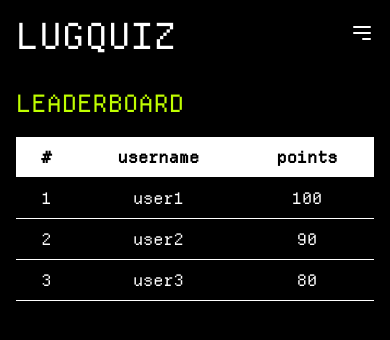
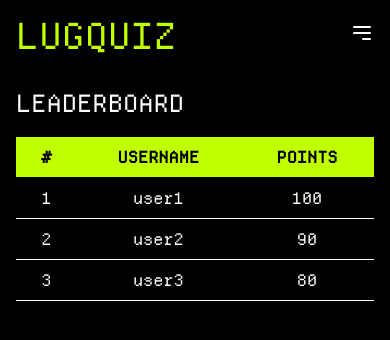
Before and after one commit to ppmpreetham/lug-quiz, a React (Vite) app: page /leaderboard in a window 390 px wide. Shown: the top 340 px of the page. Built offline with nearby package versions, Linux system fonts and the light colour scheme.

Commit message:
fix: minor ui bugs

```diff
--- a/src/components/Leaderboard.tsx
+++ b/src/components/Leaderboard.tsx
@@ -27,16 +27,16 @@ const Leaderboard = () => {
 
   return (
     <div className="text-white p-4 sm:px-8 lg:px-32">
-      <h1 className="text-2xl sm:text-3xl lg:text-4xl mb-4 text-better-green">
+      <h2 className="text-2xl sm:text-3xl lg:text-4xl mb-4 text-white md:text-better-green">
         LEADERBOARD
-      </h1>
+      </h2>
       <div className="overflow-x-auto">
         <table className="min-w-full bg-black">
           <thead>
-            <tr className="border-y text-black bg-white">
+            <tr className="border-y text-black bg-better-green">
               <th className="py-2 px-4 border-white">#</th>
-              <th className="py-2 px-4 border-white">username</th>
-              <th className="py-2 px-4 border-white">points</th>
+              <th className="py-2 px-4 border-white">USERNAME</th>
+              <th className="py-2 px-4 border-white">POINTS</th>
             </tr>
           </thead>
           <tbody>
--- a/src/components/Nav.tsx
+++ b/src/components/Nav.tsx
@@ -11,7 +11,7 @@ const Nav = () => {
   return (
     <nav className="bg-black p-4 w-full overflow-x-hidden">
       <div className="flex justify-between items-center max-w-screen-xl mx-auto">
-        <Link to="/" className="text-white text-4xl md:text-2xl">
+        <Link to="/" className="text-better-green text-4xl md:text-2xl">
           LUGQUIZ
         </Link>
         <div className="md:hidden">
--- a/src/components/Profile.tsx
+++ b/src/components/Profile.tsx
@@ -31,7 +31,9 @@ const Profile = () => {
   }, []);
   return (
     <div className="text-white px-3 lg:px-36 text-6xl flex flex-col gap-3">
-      <h2 className="opacity-0 sm:opacity-100">PROFILE</h2>
+      <h2 className="text-2xl sm:text-3xl lg:text-4xl mb-4 text-better-green">
+        PROFILE
+      </h2>
       <SignInSignUp />
 
       {/* I've already Configured the Instagram JSON data type, just take the response into profileData*/}
--- a/src/components/SignInSignUp.tsx
+++ b/src/components/SignInSignUp.tsx
@@ -61,7 +61,10 @@ const SignInSignUp: React.FC = () => {
 
   return (
     <div className="flex justify-center min-h-screen text-2xl w-full items-start uppercase">
-      <div className="w-full max-w-md bg-black border-2 border-better-green">
+      <div
+        className="w-full max-w-md bg-black border-2 border-better-green box-shadow-green"
+        style={{ boxShadow: "-10px 0 15px -5px rgba(0, 255, 0, 0.3)" }}
+      >
         <div className="flex">
           <button
             className={`w-1/2 py-3 text-center border-b-2 border-better-green ${
```
